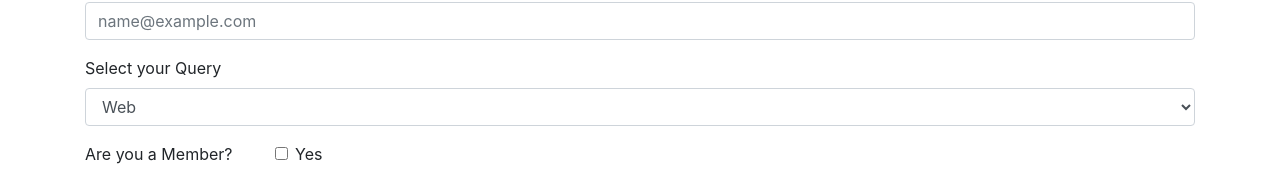
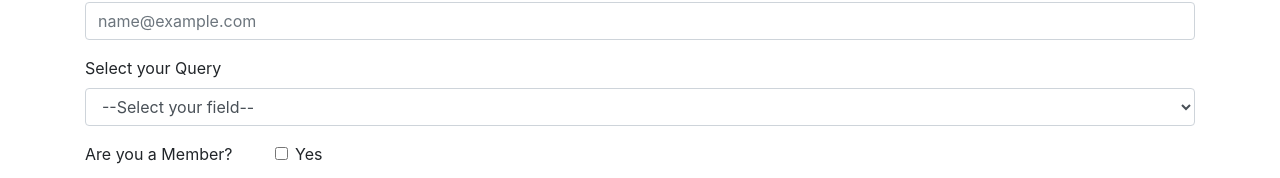
Before and after one commit to Aditya14s/CoderWe-Bootstrap, a plain HTML site: page contact.html in a window 1280 px wide. Shown: the part 156-334 px from the top of the page. Drawn offline with nearby package versions, Linux system fonts and the light colour scheme.

Commit message:
Update contact.html

```diff
--- a/contact.html
+++ b/contact.html
@@ -66,6 +66,7 @@
             <div class="form-group">
                 <label for="exampleFormControlSelect1">Select your Query</label>
                 <select class="form-control" id="exampleFormControlSelect1">
+                    <option selected>--Select your field--</option>
                     <option>Web</option>
                     <option>Tech Stack</option>
                     <option>Technology</option>
```
